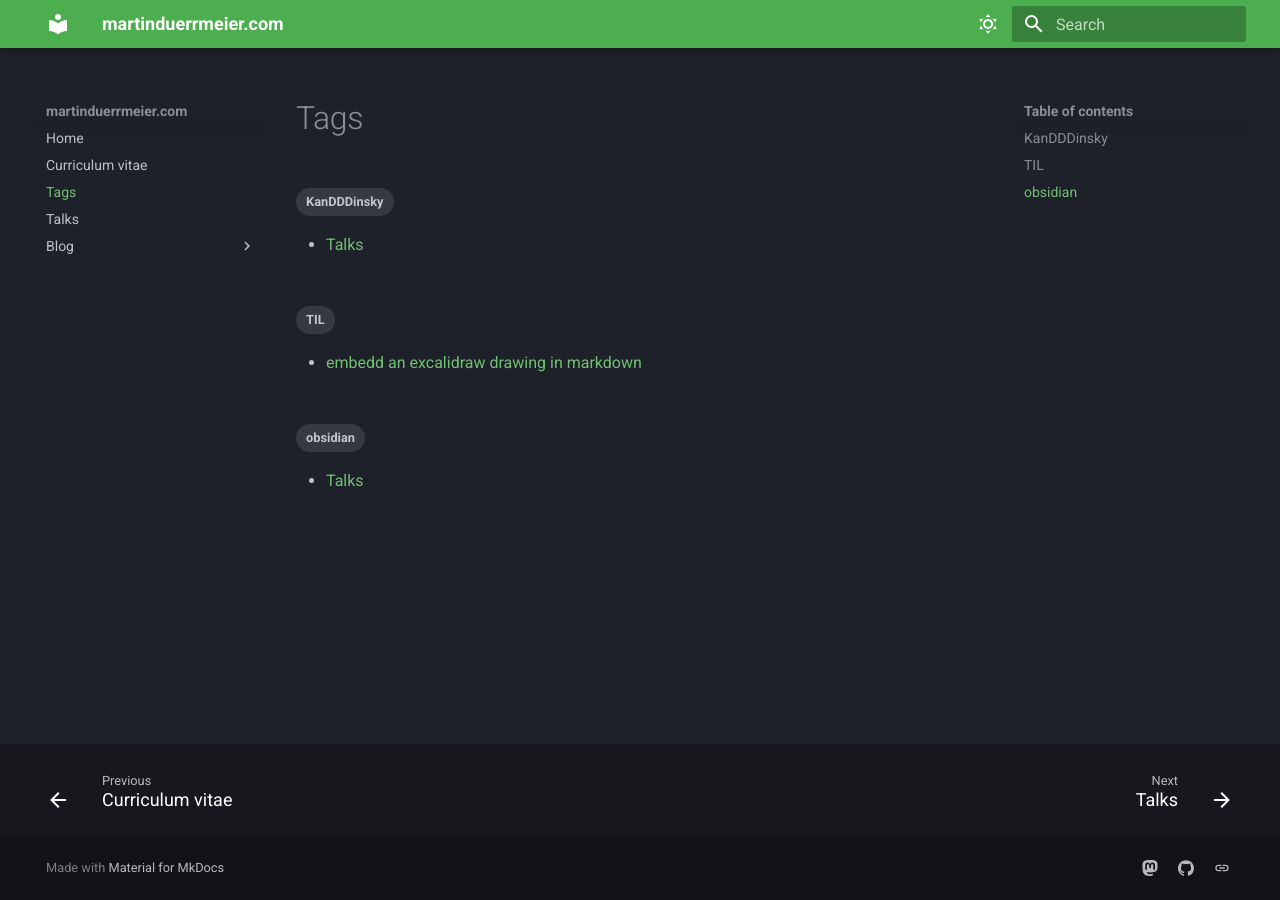
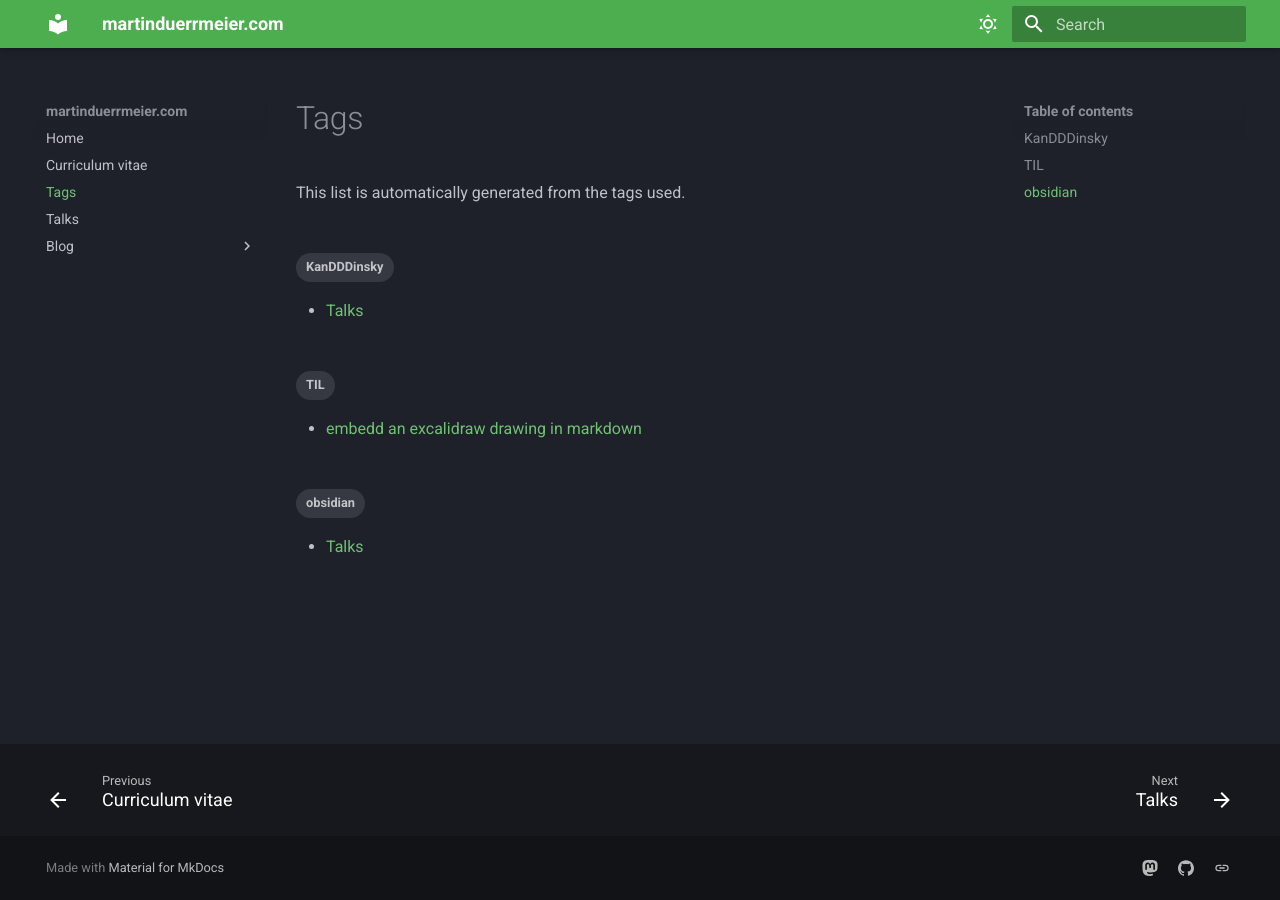
Before and after one commit to md42/martinduerrmeier.com, an MkDocs documentation site: the page built from docs/tags.md, in a window 1280 px wide. Built offline with MkDocs 1.6.1 and Material for MkDocs 9.7.7, drawn with Linux system fonts in a browser that asks for light colours.

Commit message:
adding tag list description

```diff
--- a/docs/tags.md
+++ b/docs/tags.md
@@ -1,3 +1,5 @@
 # Tags
 
+This list is automatically generated from the tags used.
+
 <!-- material/tags -->
```
